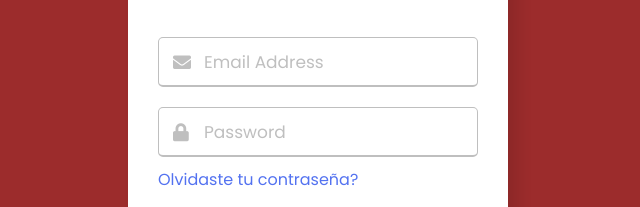
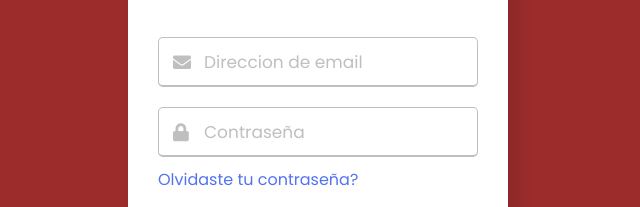
Before and after one commit to marianomoya/gaming_store, a plain HTML site: page index.html in a window 1280 px wide. Shown: the part 267-474 px from the top of the page, 322-962 px from the left. Drawn offline with Linux system fonts and the light colour scheme.

Commit message:
cambio menor

```diff
--- a/index.html
+++ b/index.html
@@ -17,7 +17,7 @@
             <form action="#">
               <div class="field email">
                 <div class="input-area">
-                  <input type="text" placeholder="Email Address" id="email">
+                  <input type="text" placeholder="Direccion de email" id="email">
                   <i class="icon fas fa-envelope"></i>
                   <i class="error error-icon fas fa-exclamation-circle"></i>
                 </div>
@@ -25,7 +25,7 @@
               </div>
               <div class="field password">
                 <div class="input-area">
-                  <input type="password" placeholder="Password" id="pass">
+                  <input type="password" placeholder="Contraseña" id="pass">
                   <i class="icon fas fa-lock"></i>
                   <i class="error error-icon fas fa-exclamation-circle"></i>
                 </div>
```
